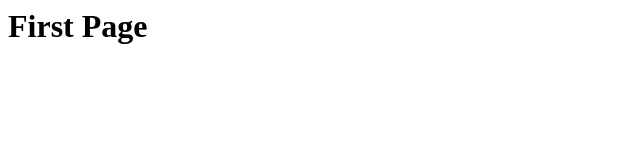
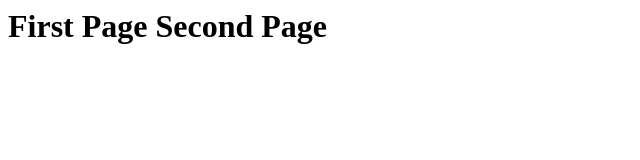
Before and after one commit to kellyshaws/cap, a plain HTML site: page index.html in a window 1280 px wide. Shown: the whole page, without its empty margins (0-640 px from the left). Drawn offline with Linux system fonts and the light colour scheme.

Commit message:
change page content

```diff
--- a/index.html
+++ b/index.html
@@ -1 +1 @@
-<h1>First Page</h1>
+<h1>First Page Second Page</h1>
```
